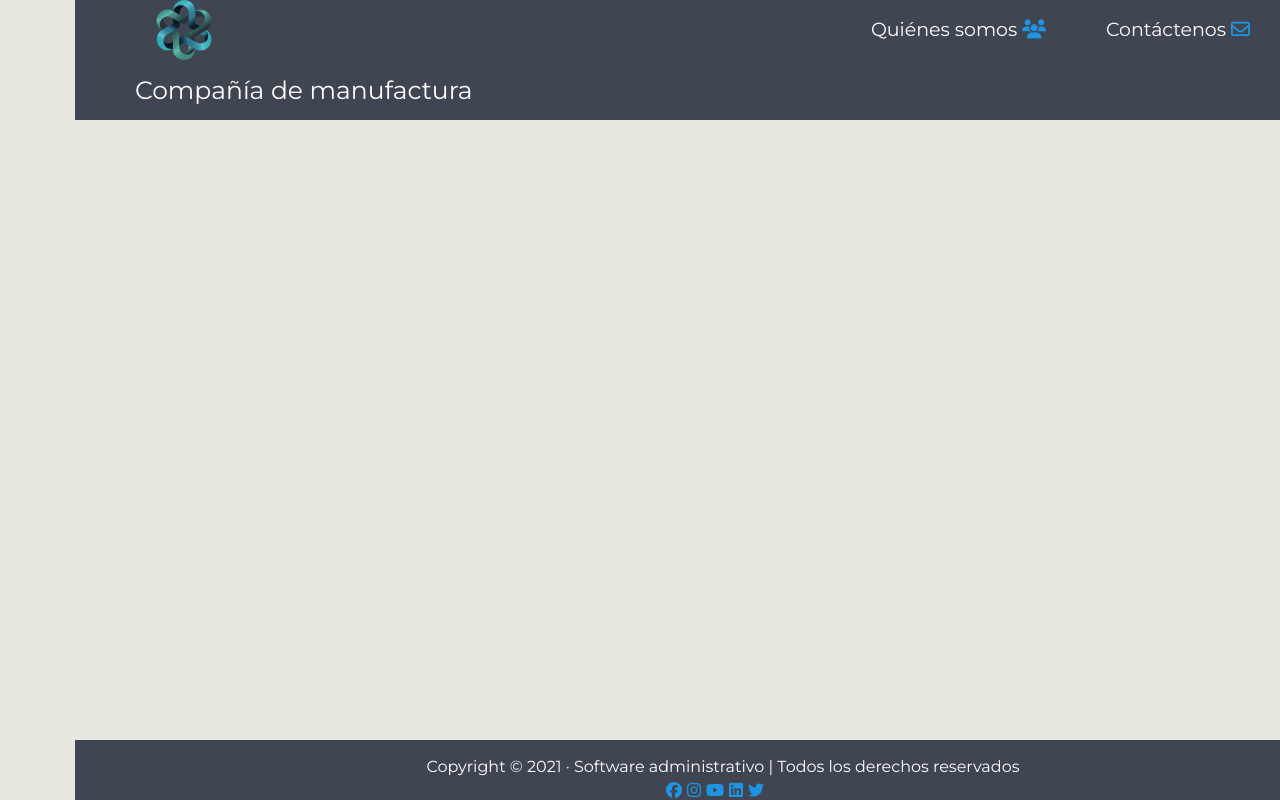
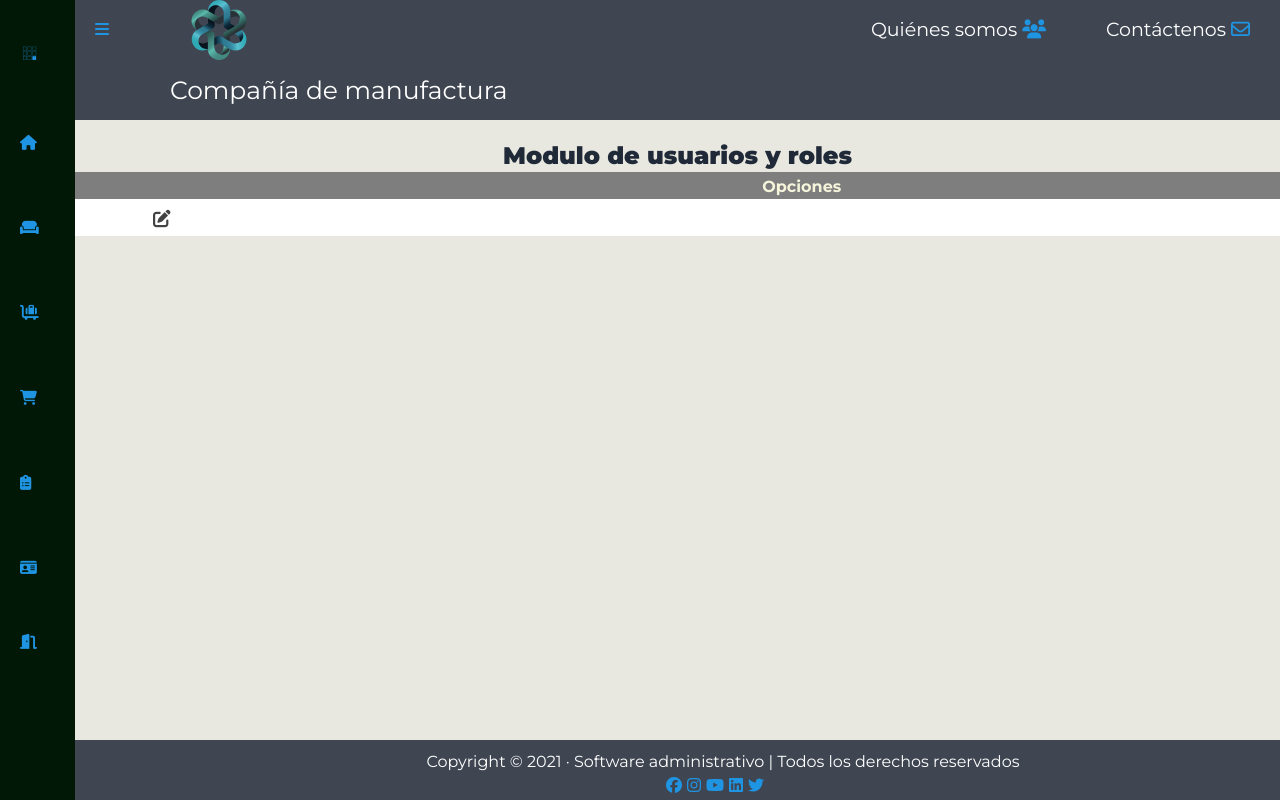
Before and after one commit to DigitSpace-UdeA/DigitSpace, a React (Create React App) app: page /ModuloUsuarios2 in a window 1280 px wide. Built offline with nearby package versions, Linux system fonts and the light colour scheme.

Commit message:
nueva pagina de modulo2

```diff
--- a/src/App.jsx
+++ b/src/App.jsx
@@ -9,6 +9,7 @@ import VentasMaestro from './pages/ventasMaestro';
 import ProductosMaestro from './pages/productosMaestro';
 import ProductosRegistro from './pages/productosRegistro';
 import ModuloUsuarios from './pages/ModuloUsuarios';
+import ModuloUsuarios2 from './pages/ModuloUsuarios2';
 import LandingPage from './layouts/landingPage';
 
 import { BrowserRouter as Router, Switch, Route, Link } from "react-router-dom";
@@ -20,11 +21,14 @@ function App() {
       <Router>
         {/* <Link to="/">Home</Link> <Link to="/ModuloUsuarios">Usuarios</Link> */}
         <Switch>
-          <Route path={["/ModuloUsuarios", "/editarUsuario", "/eliminarUsuario", "/productosMaestro", "/productosRegistro", "/registroVentas", "/ventasMaestro", "/main"]} exact>
+          <Route path={["/ModuloUsuarios", "/ModuloUsuarios2","/editarUsuario", "/eliminarUsuario", "/productosMaestro", "/productosRegistro", "/registroVentas", "/ventasMaestro", "/main"]} exact>
             <Layout>
               <Switch>
                 <Route path="/ModuloUsuarios" exact>
                   <ModuloUsuarios />
+                </Route>
+                <Route path="/ModuloUsuarios2" exact>
+                  <ModuloUsuarios2 />
                 </Route>
                 <Route path="/editarUsuario" exact>
                   <EditarUsuario />
--- a/src/pages/ModuloUsuarios.jsx
+++ b/src/pages/ModuloUsuarios.jsx
@@ -33,7 +33,7 @@ function ModuloUsuarios() {
                                 <img title="Pendiente" src={Pendiente} alt="imagen" className="icon-eliminar" />
                             </td>
                             <td className="table-element">
-                                <a href="./editarUsuario.html">
+                                <a href="editarUsuario">
                                     <button title="Editar" type="button" className=" button-gen btn-opcion">
 
                                         <i className="fas fa-edit"></i>
@@ -41,7 +41,7 @@ function ModuloUsuarios() {
                                 </a>
                             </td>
                             <td className="table-element">
-                                <a href="./eliminarUsuario.html">
+                                <a href="eliminarUsuario">
                                     <button title="Eliminar" type="button" className="button-gen btn-opcion">
                                         <i className="fas fa-trash-alt"></i>
                                     </button>
--- /dev/null
+++ b/src/pages/ModuloUsuarios2.jsx
@@ -0,0 +1,58 @@
+import '../style/stylesUser.css';
+import Pendiente from '../media/Pendiente.svg'
+import autorizado from '../media/autorizado.svg'
+import no_aut from '../media/no_Autorizado.svg'
+
+function ModuloUsuarios() {
+  return (
+    <div className= 'flex flex-col items-center justify-center'>
+        <h2 className = 'text-2xl font-extrabold text-gray-800'> Modulo de usuarios y roles</h2>
+        <table>
+            <thead>
+                <tr>
+                <th>ID</th>
+                <th>Usuario</th>
+                <th>Rol</th>
+                <th>Estado</th>
+                <th>Opciones</th>
+                </tr>
+            </thead>
+            <tbody>
+                <tr>
+                    <td>1</td>
+                    <td>Mark</td>
+                    <td>Vendedor</td>
+                    <td>Autorizado</td>
+                    <tr>
+                    <div className = 'flex'>
+                    <td>
+                    <a href="editarUsuario">
+                        <button title="Editar" type="button" className=" button-gen btn-opcion">
+                        <i className="fas fa-edit"></i>
+                        </button>
+                    </a>
+                    </td>
+                    <td>
+                    <a href="eliminarUsuario">
+                        <button title="Eliminar" type="button" className="button-gen btn-opcion">
+                        <i className="fas fa-trash-alt"></i>
+                        </button>
+                    </a>
+                    </td>
+                    </div>
+                    </tr>
+                </tr>
+            </tbody>
+        </table>
+    </div>
+
+
+
+
+
+
+
+
+);}
+
+export default ModuloUsuarios;
```
